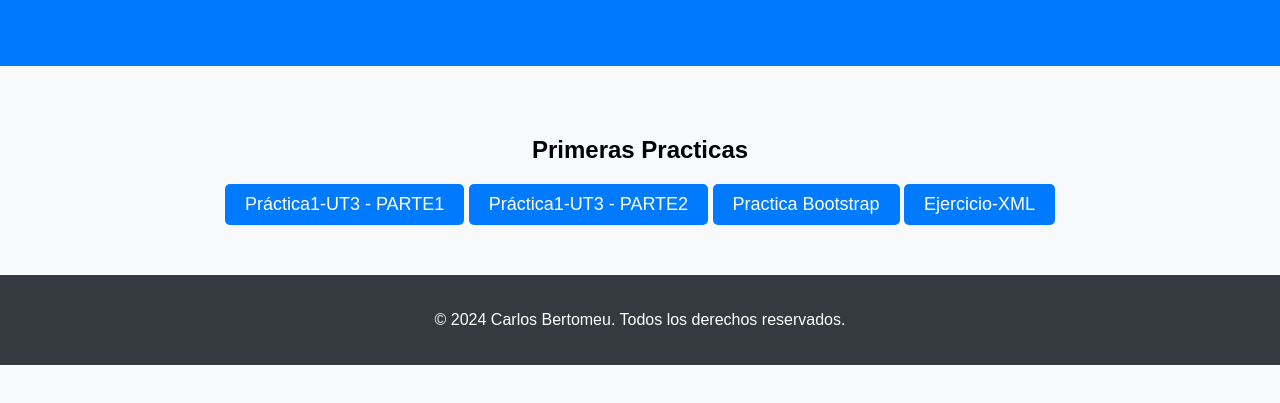
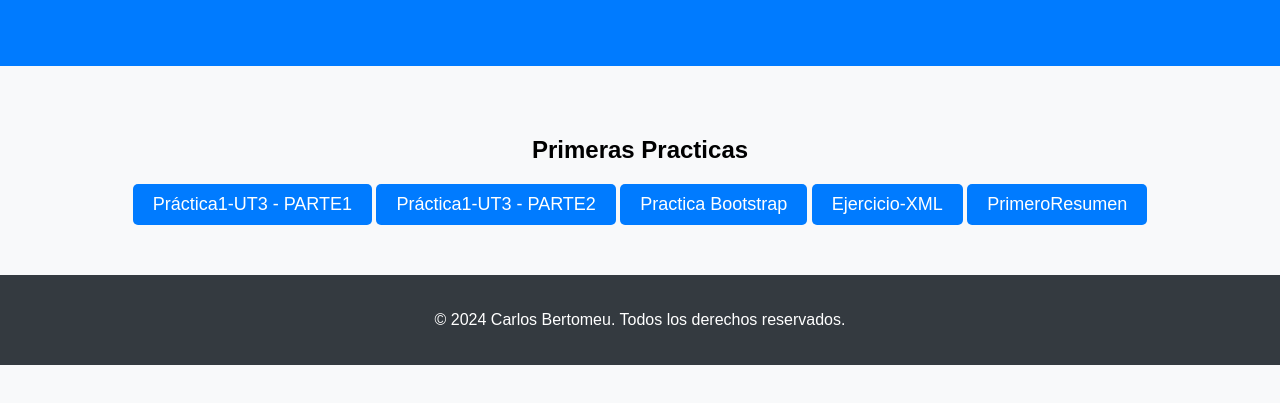
Before and after one commit to CarlosBertomeuC/CarlosBertomeuC.github.io, a plain HTML site: page index.html in a window 1280 px wide. Shown: the part 155-558 px from the top of the page. Drawn offline with Linux system fonts and the light colour scheme.

Commit message:
Update index.html

```diff
--- a/index.html
+++ b/index.html
@@ -20,6 +20,7 @@
         <a href="Carlos-Bertomeu-práctica1-UT3 - PARTE2/HTML/index.html" class="cta-button">Práctica1-UT3 - PARTE2</a>
         <a href="practica bootstrap/boots.html" class="cta-button">Practica Bootstrap</a>
         <a href="ejercicio-XML/" class="cta-button">Ejercicio-XML</a>
+        <a href="PrimeroResumen/" class="cta-button">PrimeroResumen</a>
     </section>
 
     <footer>
```
